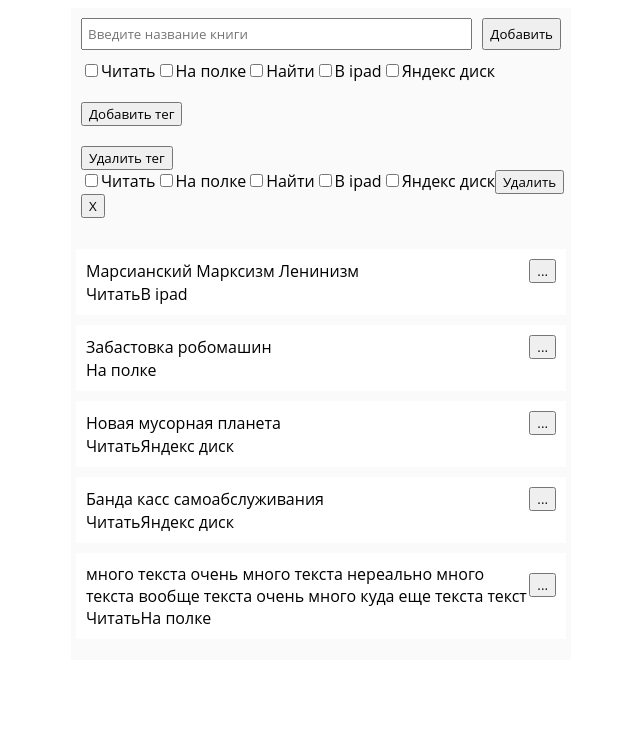
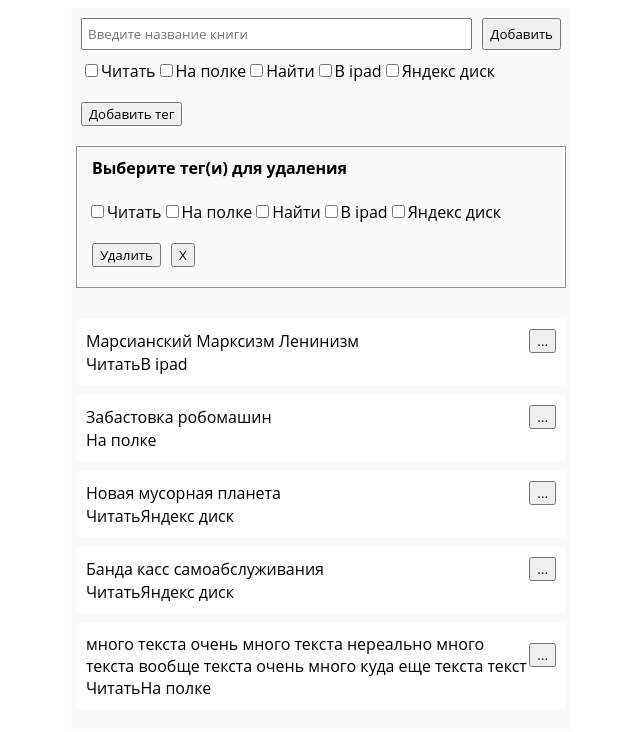
Before and after one commit to evgenynovak/book-library-app-react, a React (Create React App) app: page / in a window 1280 px wide. Both pictures are taken after a click on the button "Удалить тег". Shown: the top 732 px of the page, without its empty margins (319-959 px from the left). Built offline with nearby package versions, Linux system fonts and the light colour scheme.

Commit message:
changed the display DeleteTags

```diff
--- a/src/components/DeleteTags/DeleteTags.js
+++ b/src/components/DeleteTags/DeleteTags.js
@@ -46,15 +46,18 @@ function DeleteTags(props) {
   }
 
   return (
-    <div className={scss.deleteTags}>
-      <button
+    <div className={buttonEditTagsIsPressed && scss.deleteTags}>
+      <button className={buttonEditTagsIsPressed && scss.hidden}
         type='button'
         onClick={handleOpenClose}>
         Удалить тег
       </button>
       {buttonEditTagsIsPressed &&
-        <div>
+        <div className={scss.listTags}>
+          <span className={scss.title}>Выберите тег(и) для удаления</span>
+          <br/><br/>
           {renderTagItems()}
+          <br/>
           <button className={scss.formSubmit} type='button' onClick={handleSubmitDeleteTags}> Удалить </button>
           <button className={scss.formSubmit} type='button' onClick={handleOpenClose}> X </button>
         </div>
--- a/src/components/DeleteTags/DeleteTags.module.scss
+++ b/src/components/DeleteTags/DeleteTags.module.scss
@@ -1,7 +1,27 @@
 @import '../../styles/variables.scss';
 
 .deleteTags {
-  padding-left: 10px;
+  width: 100%;
+  padding-left: 5px;
+  padding-right: 5px;
   padding-top: 10px;
   padding-bottom: 10px;
 }
+
+.formSubmit {
+  margin: 20px 5px 10px 5px;
+}
+
+.hidden {
+  display: none;
+}
+
+.listTags {
+  padding: 10px;
+  border: 1px solid;
+  border-color: $primaryDark;
+}
+.title {
+  padding-left: 5px;
+  font-weight: bold;
+}
```
